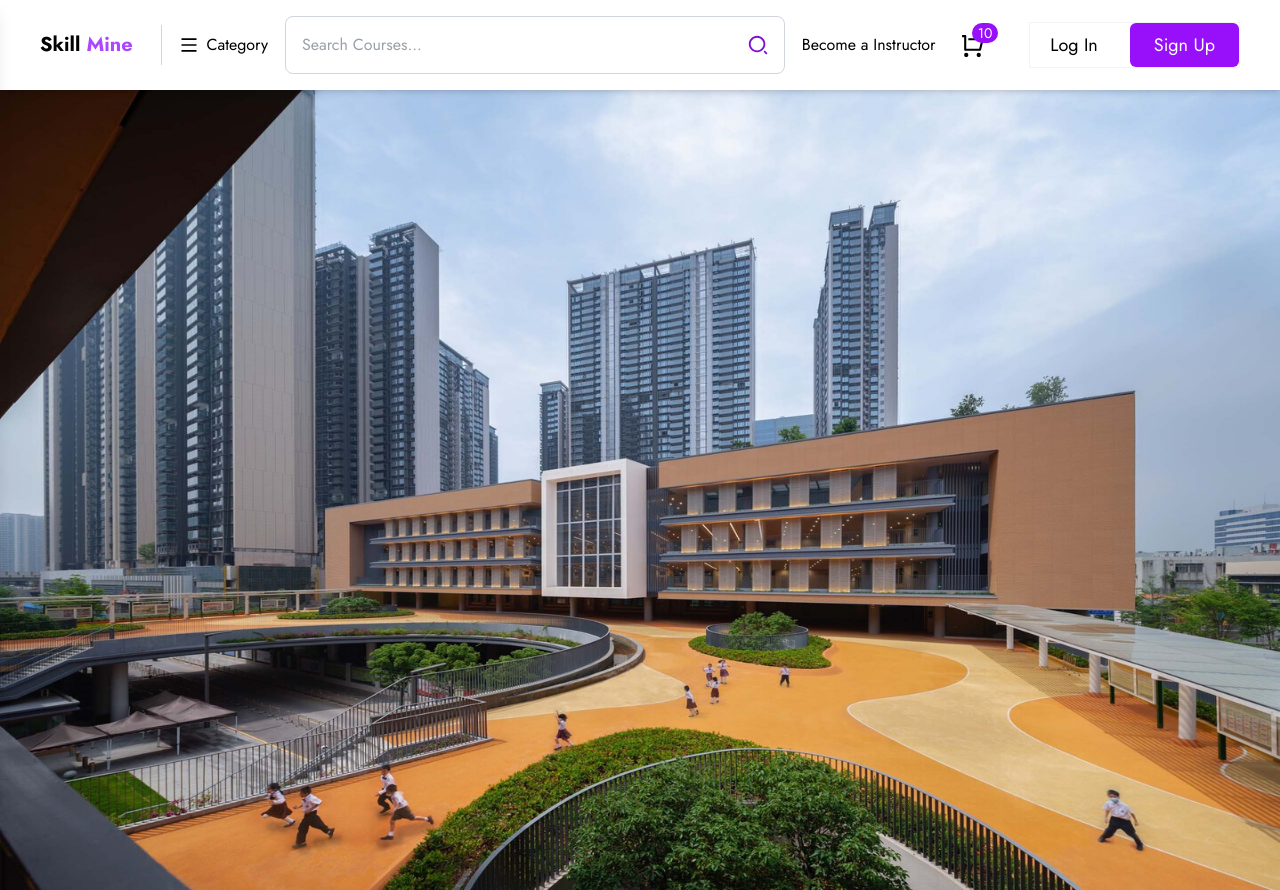
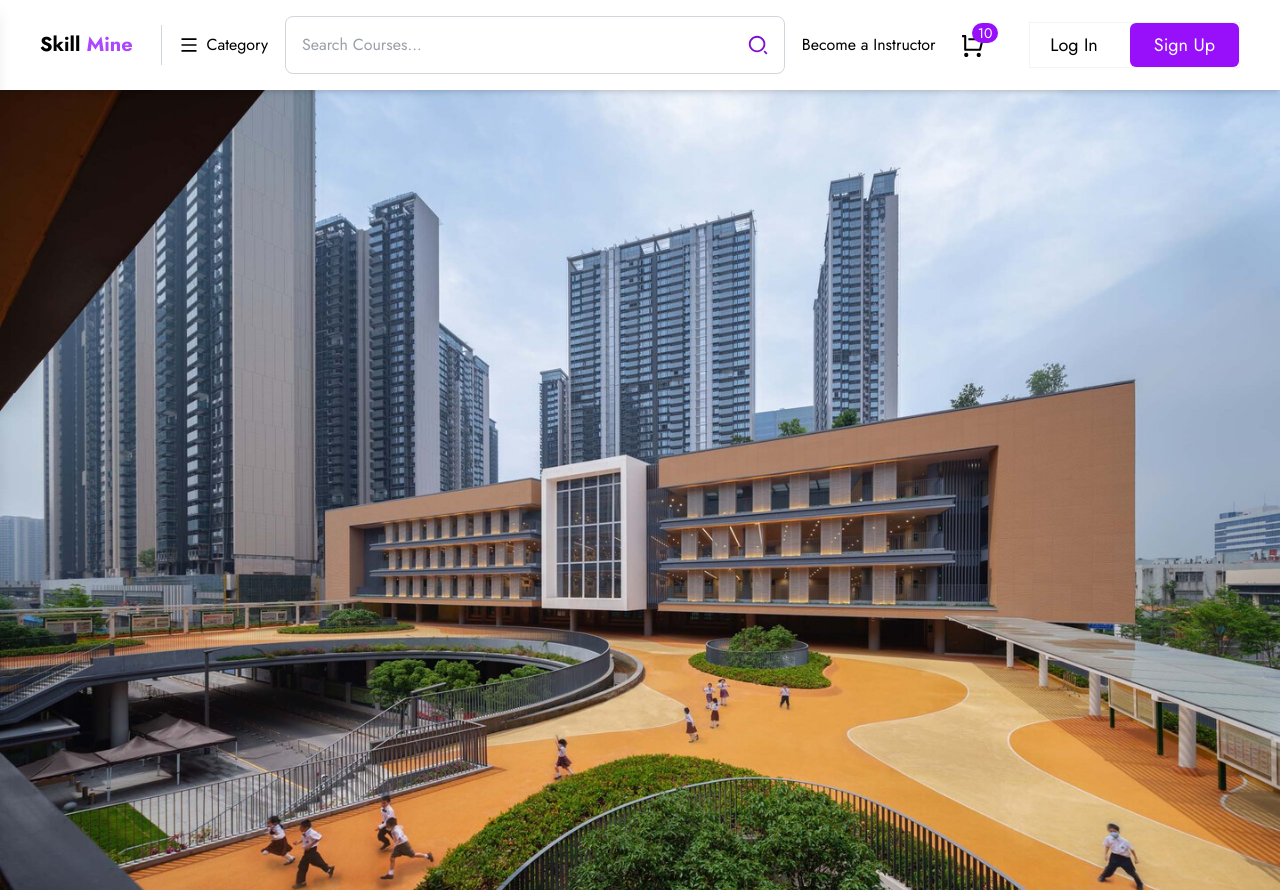
Before and after one commit to Divyadharshana5/Skill-mine, a React (Vite) app: page / in a window 1280 px wide. Built offline with nearby package versions, Linux system fonts and the light colour scheme.

Commit message:
update LandingPages.jsx

```diff
--- a/src/Components/LandingPages.jsx
+++ b/src/Components/LandingPages.jsx
@@ -9,7 +9,11 @@ const LandingPages = () => {
       <Navbar />
       <main>
         <div>
-          <img className="absolute h-full w-full z-10" src={heroBg} alt="" />
+          <img
+            className="absolute h-full w-full z-10 object-cover"
+            src={heroBg}
+            alt=""
+          />
         </div>
       </main>
     </div>
```
